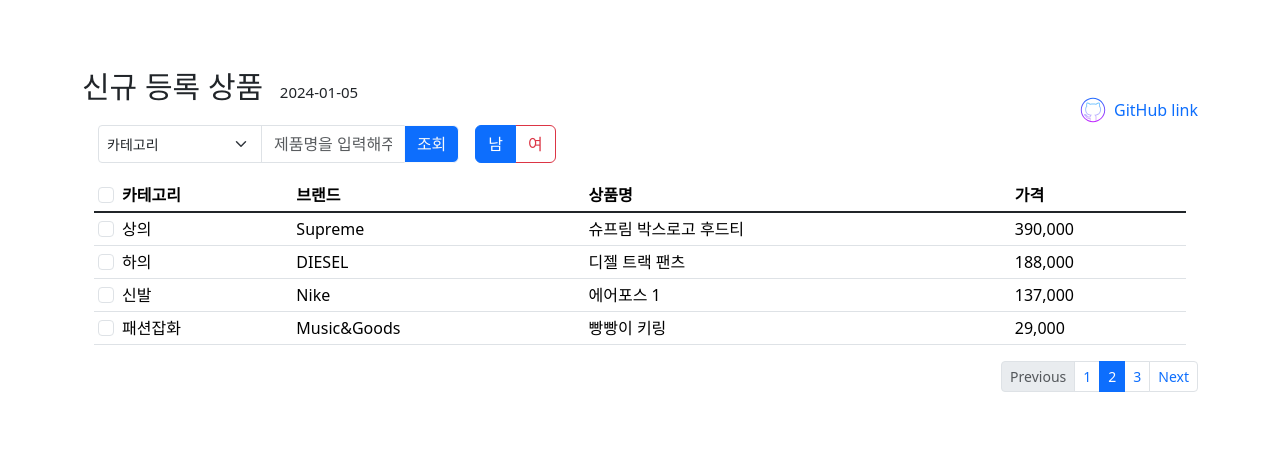
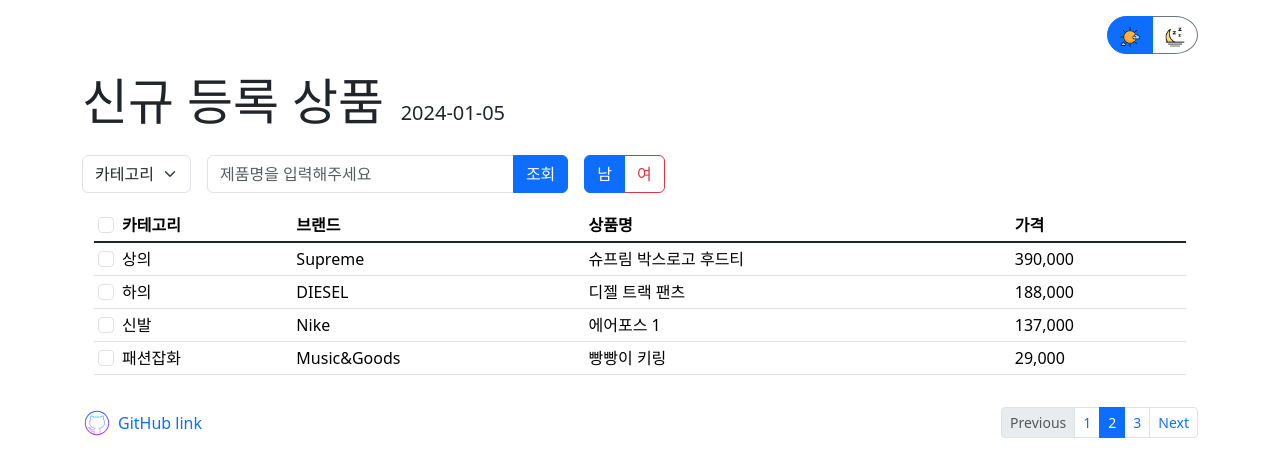
Before and after one commit to SwanyCastle/admin-page, a plain HTML site: page views/index.html in a window 1280 px wide. Drawn offline with nearby package versions, Linux system fonts and the light colour scheme.

Commit message:
darkmode update / github_link position modify

```diff
--- a/views/index.html
+++ b/views/index.html
@@ -1,5 +1,5 @@
 <!DOCTYPE html>
-<html lang="ko">
+<html lang="ko" id="index" data-bs-theme="light">
   <head>
     <title>Admin Page</title>
     <link
@@ -12,39 +12,63 @@
   <body>
     <div class="container mt-3">
       <div class="position-relative">
-        <label class="mt-5 mb-3" style="font-size: 30px">신규 등록 상품</label>
+        <label class="mt-5 mb-3" style="font-size: 50px">신규 등록 상품</label>
         &nbsp;&nbsp;
         <label
           class="mt-5 mb-3"
-          style="font-size: 15px"
+          style="font-size: 20px"
           id="update-time"
         ></label>
         &nbsp;&nbsp;&nbsp;&nbsp;
-        <a
-          class="icon-link icon-link-hover link-underline link-underline-opacity-0 link-underline-opacity-75-hover position-absolute bottom-0 end-0"
-          style="--bs-icon-link-transform: translate3d(0, -0.125rem, 0)"
-          href="https://github.com/SwanyCastle"
-          target="_blank"
+        <div
+          class="btn-group mb-3 position-absolute top-0 end-0"
+          role="group"
+          aria-label="Basic radio toggle button group"
         >
-          <img
-            class="bi"
-            aria-hidden="true"
-            src="github.svg"
-            style="width: 30px; height: 30px"
+          <input
+            type="radio"
+            class="btn-check"
+            name="btnradio"
+            id="btnradio_ligth"
+            autocomplete="off"
+            checked
           />
-          GitHub link
-        </a>
+          <label
+            class="btn btn-outline-primary rounded-start-pill"
+            for="btnradio_ligth"
+            ><img
+              src="sun.png"
+              alt="lightmode"
+              style="width: 20px; height: 20px"
+          /></label>
+          <input
+            type="radio"
+            class="btn-check"
+            name="btnradio"
+            id="btnradio_dark"
+            autocomplete="off"
+          />
+          <label
+            class="btn btn-outline-secondary rounded-end-circle"
+            for="btnradio_dark"
+            ><img
+              src="moon.png"
+              alt="darkmode"
+              style="width: 20px; height: 20px"
+          /></label>
+        </div>
       </div>
       <form class="row g-3 align-items-center">
-        <div class="col-auto"></div>
-        <div class="col-4">
-          <div class="input-group mb-3">
-            <select class="form-select form-select-sm" id="inputGroupSelect01">
+        <div class="col-auto mb-3">
+          <select class="form-select form-select" id="inputGroupSelect01">
             <option value="category" selected>카테고리</option>
             <option value="brand">브랜드</option>
             <option value="product-name">상품명</option>
             <option value="price">가격</option>
           </select>
+        </div>
+        <div class="col-4">
+          <div class="input-group mb-3">
             <input
               type="text"
               class="form-control"
@@ -52,11 +76,7 @@
               aria-label="Recipient's username"
               aria-describedby="button-addon2"
             />
-            <button
-              class="btn btn-primary btn-outline-light"
-              type="button"
-              id="button-addon2"
-            >
+            <button class="btn btn-primary" type="button" id="button-addon2">
               조회
             </button>
           </div>
@@ -112,8 +132,23 @@
           </tbody>
         </table>
       </div>
+      <div class="d-flex justify-content-between">
+        <a
+          class="icon-link icon-link-hover link-underline link-underline-opacity-0 link-underline-opacity-75-hover"
+          style="--bs-icon-link-transform: translate3d(0, -0.125rem, 0)"
+          href="https://github.com/SwanyCastle"
+          target="_blank"
+        >
+          <img
+            class="bi"
+            aria-hidden="true"
+            src="github.svg"
+            style="width: 30px; height: 30px"
+          />
+          GitHub link
+        </a>
         <nav aria-label="...">
-        <ul class="pagination pagination-sm justify-content-end">
+          <ul class="pagination pagination-sm mt-3">
             <li class="page-item disabled">
               <a class="page-link">Previous</a>
             </li>
@@ -128,6 +163,7 @@
           </ul>
         </nav>
       </div>
+    </div>
     <!-- 페이지 네이션 코드를 넣어주세요 -->
     <script src="index.js">
       // 크롤링한 데이터를 아래와 같은 형태의 객체 배열로 가정합니다.
--- a/views/index.js
+++ b/views/index.js
@@ -84,3 +84,17 @@ if (date < 10) {
 }
 
 updateTime.textContent = `${year}-${month}-${date}`;
+
+// dark mode
+const light_btn = document.getElementById("btnradio_ligth");
+const dark_btn = document.getElementById("btnradio_dark");
+
+light_btn.addEventListener("click", function () {
+  const index_html = document.getElementById("index");
+  index_html.setAttribute("data-bs-theme", "light");
+});
+
+dark_btn.addEventListener("click", function () {
+  const index_html = document.getElementById("index");
+  index_html.setAttribute("data-bs-theme", "dark");
+});
```
Also changed, not shown: views/moon.png (added), views/sun.png (added), 1 other file. Lines whose indentation alone changed are shown as unchanged.
